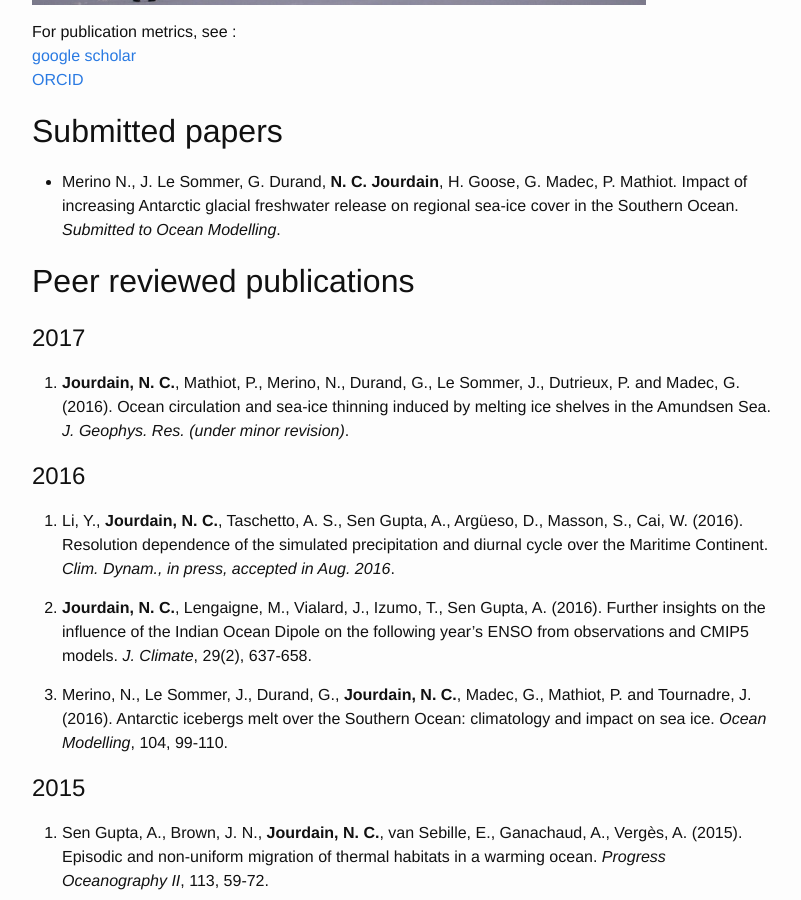
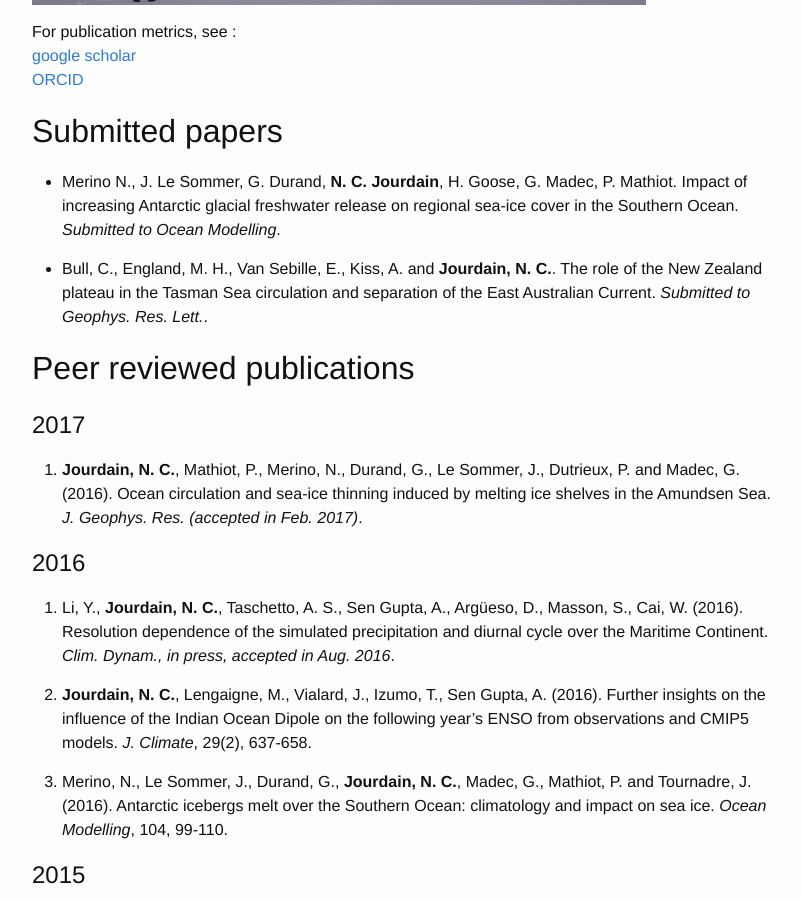
Before and after one commit to nicojourdain/nicojourdain.github.io, a Jekyll site: the page built from publications.md, in a window 1280 px wide and 900 px high, scrolled down 346 px. Shown: the whole window, without its empty margins (238-1039 px from the left). Built offline with Jekyll 4.4.1, drawn with Linux system fonts in a browser that asks for light colours.

Commit message:
update publications

```diff
--- a/publications.md
+++ b/publications.md
@@ -14,12 +14,14 @@ For publication metrics, see :
 
 * Merino N., J. Le Sommer, G. Durand, **N. C. Jourdain**, H. Goose, G. Madec, P. Mathiot. Impact of increasing Antarctic glacial freshwater release on regional sea-ice cover in the Southern Ocean. _Submitted to Ocean Modelling_.
 
+* Bull, C., England, M. H., Van Sebille, E., Kiss, A. and **Jourdain, N. C.**. The role of the New Zealand plateau in the Tasman Sea circulation and separation of the East Australian Current. _Submitted to Geophys. Res. Lett._.
+
 
 ## Peer reviewed publications
 
 # 2017
 
-28. **Jourdain, N. C.**, Mathiot, P., Merino, N., Durand, G., Le Sommer, J., Dutrieux, P. and Madec, G. (2016). Ocean circulation and sea-ice thinning induced by melting ice shelves in the Amundsen Sea. _J. Geophys. Res. (under minor revision)_.
+28. **Jourdain, N. C.**, Mathiot, P., Merino, N., Durand, G., Le Sommer, J., Dutrieux, P. and Madec, G. (2016). Ocean circulation and sea-ice thinning induced by melting ice shelves in the Amundsen Sea. _J. Geophys. Res. (accepted in Feb. 2017)_.
 
 # 2016
 
```
